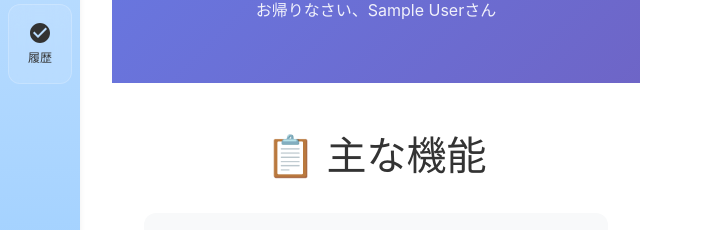
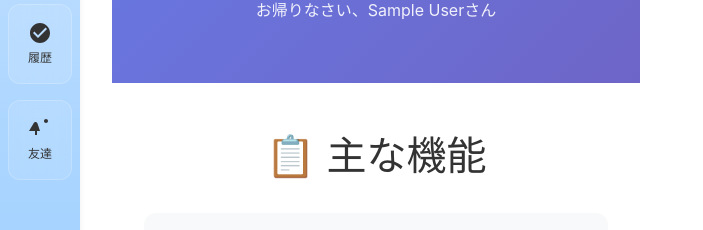
Before and after one commit to pandalize/yanwari-message, a Vue app in the folder frontend/: page / in a window 1280 px wide. Shown: the part 308-538 px from the top of the page, without its empty margins (0-703 px from the left). Built offline with nearby package versions, Linux system fonts and the light colour scheme; sample sign-in values are in the browser's storage; the HTML template or start-up script is replaced by a standard one.

Commit message:
fix: 友達申請システムのナビゲーション統合を完了
- App.vue: サイドバーに友達ナビゲーションリンクを追加
- router/index.ts: /friends ルートを追加、不要なScheduleEditルートを削除
- 友達申請システムのフロントエンド統合が完了

```diff
--- a/frontend/src/App.vue
+++ b/frontend/src/App.vue
@@ -40,6 +40,13 @@ const handleLogout = async () => {
             <path d="M12 2C6.48 2 2 6.48 2 12s4.48 10 10 10 10-4.48 10-10S17.52 2 12 2zm-2 15l-5-5 1.41-1.41L10 14.17l7.59-7.59L19 8l-9 9z"/>
           </svg>
           <span class="nav-text">履歴</span>
+        </RouterLink>
+
+        <RouterLink to="/friends" class="nav-item">
+          <svg class="nav-icon" viewBox="0 0 24 24" fill="currentColor">
+            <path d="M16 4c0-1.11.89-2 2-2s2 .89 2 2-.89 2-2 2-2-.89-2-2zM4 18v-4h3v4h2v-4h3l-2.5-7.5c-.28-.86-1.08-1.5-2-1.5s-1.72.64-2 1.5L1 14h3v4h0z"/>
+          </svg>
+          <span class="nav-text">友達</span>
         </RouterLink>
       </div>
 
--- a/frontend/src/router/index.ts
+++ b/frontend/src/router/index.ts
@@ -54,15 +54,15 @@ const router = createRouter({
       meta: { requiresAuth: true }
     },
     {
-      path: '/schedules/:id/edit',
-      name: 'schedule-edit',
-      component: () => import('../views/ScheduleEditView.vue'),
+      path: '/settings',
+      name: 'settings',
+      component: () => import('../views/SettingsView.vue'),
       meta: { requiresAuth: true }
     },
     {
-      path: '/settings',
-      name: 'settings',
-      component: () => import('../views/SettingsView.vue'),
+      path: '/friends',
+      name: 'friends',
+      component: () => import('../views/FriendsView.vue'),
       meta: { requiresAuth: true }
     },
     {
```
